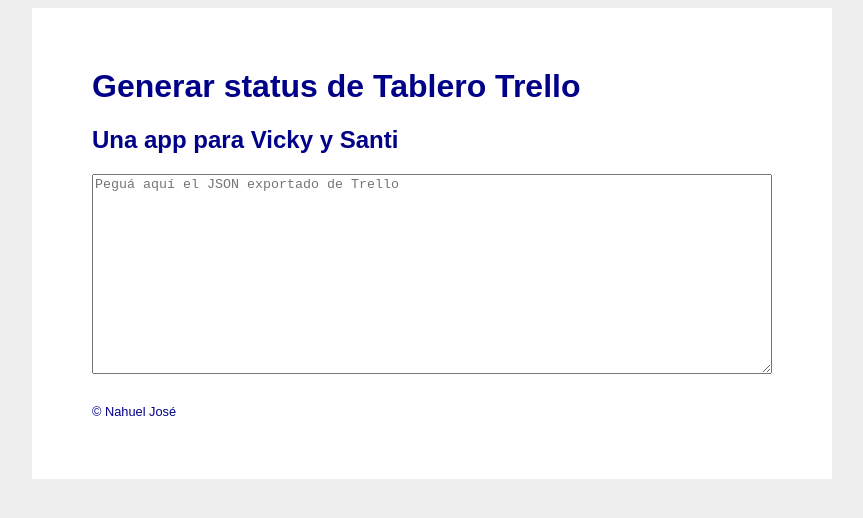
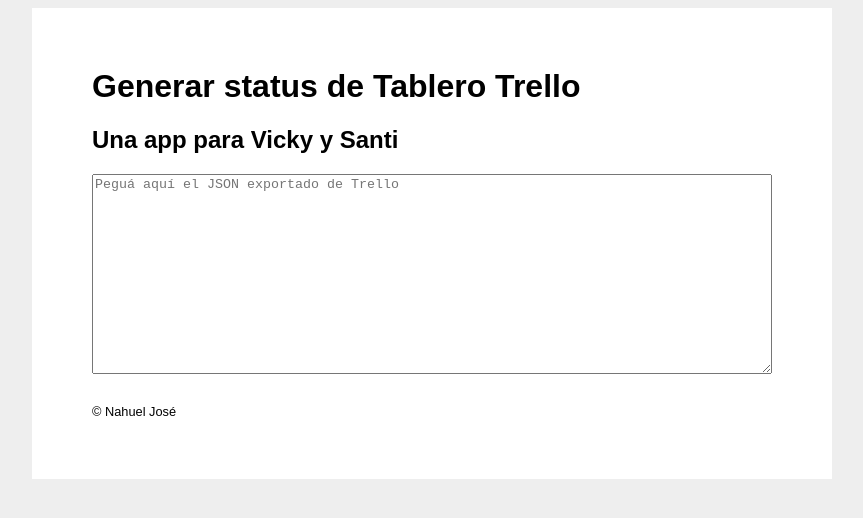
Before and after one commit to Naahuel/trello-status-generator, a React (Create React App) app: page / in a window 1280 px wide. Shown: the top 518 px of the page, without its empty margins (208-1071 px from the left). Built offline with nearby package versions, Linux system fonts and the light colour scheme.

Commit message:
Fix color

```diff
--- a/src/App.scss
+++ b/src/App.scss
@@ -14,7 +14,7 @@
 
 .App{
   font-family: Arial,Helvetica,sans-serif;
-  color: #008;
+  color: #000;
   max-width: 800px;
   margin: 0 auto;
   padding: 60px;
```
